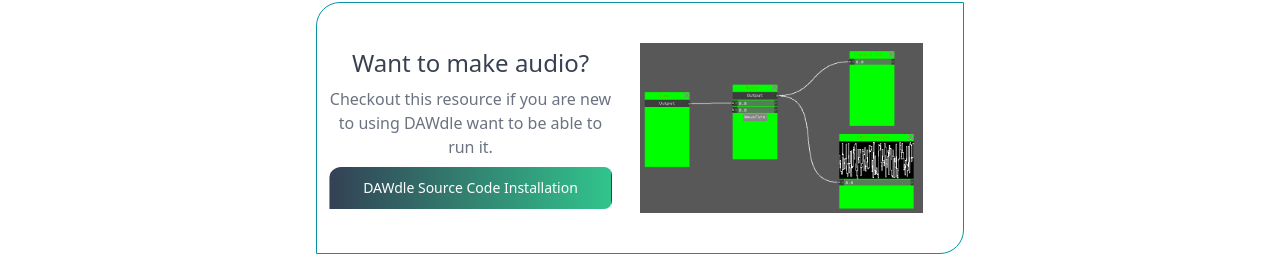
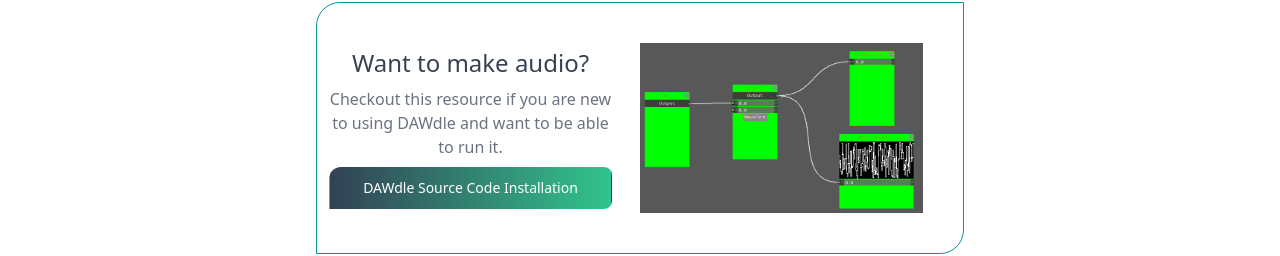
Before and after one commit to ChicoState/DAWdle-Marketplace, a React (Vite) app in the folder client/: page /projects in a window 1280 px wide. Shown: the part 547-803 px from the top of the page. Built offline with nearby package versions, Linux system fonts and the light colour scheme; no server answers.

Commit message:
Fixed typo

```diff
--- a/client/src/components/DAWdleCTA.jsx
+++ b/client/src/components/DAWdleCTA.jsx
@@ -7,7 +7,7 @@
       <div className="flex-1 justify-center flex flex-col">
         <h2 className="text-2xl">Want to make audio?</h2>
         <p className="text-gray-500 my-2">
-          Checkout this resource if you are new to using DAWdle want to be able
+          Checkout this resource if you are new to using DAWdle and want to be able
           to run it.
         </p>
         <Button className="rounded-tl-xl rounded-bl-none bg-gradient-to-r from-slate-700 to-green-400">
```
